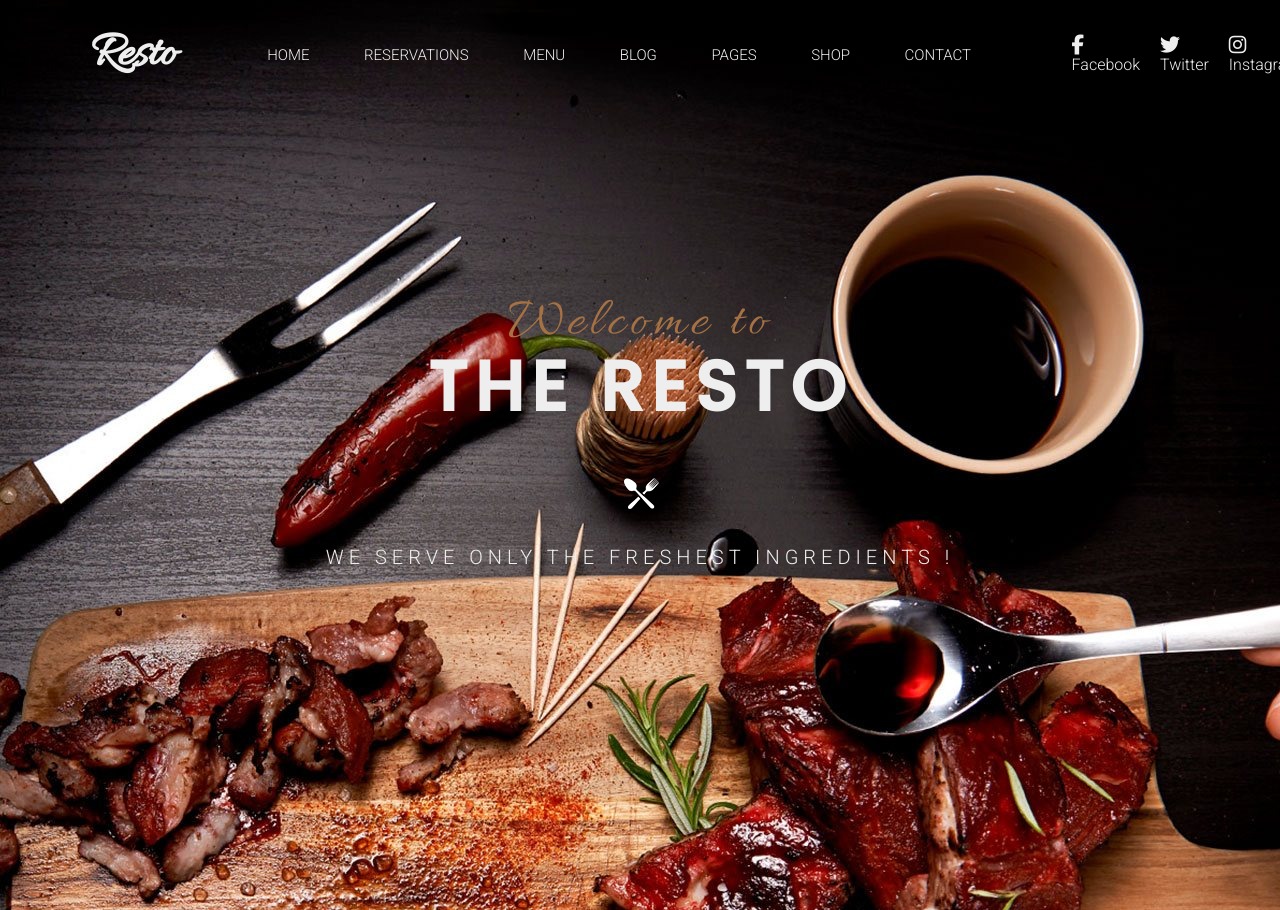
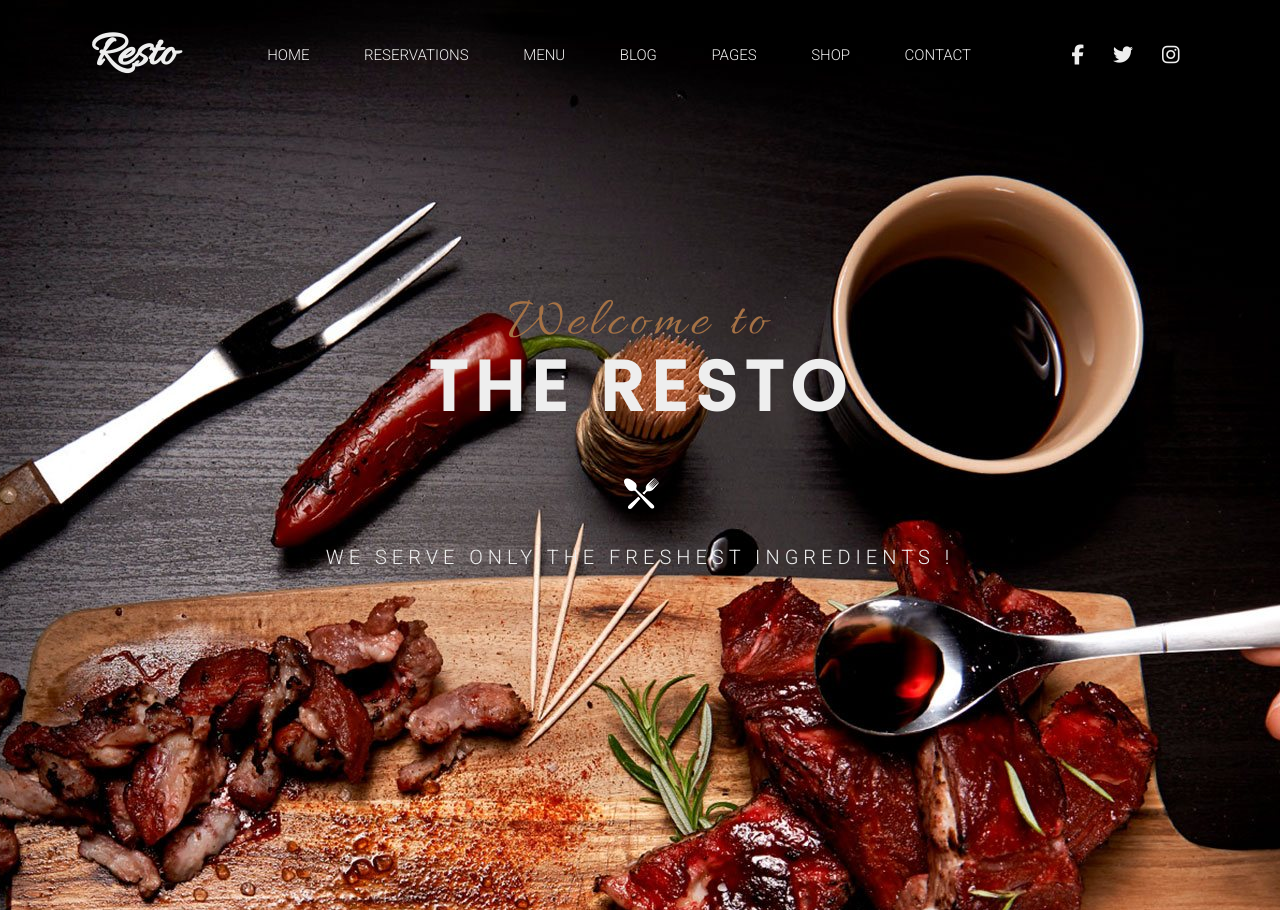
Before and after one commit to AnthonyMAURICE/TP-SASS-2, a website: page index.html in a window 1280 px wide. Shown: the top 910 px of the page. Drawn offline with Linux system fonts and the light colour scheme.

Commit message:
Fix: deleted <p> in nav-elements
Deleted <p> in nav-elements; leaving just the logos

```diff
--- a/index.html
+++ b/index.html
@@ -27,9 +27,9 @@
                     <a class="nav-elements" href="#">CONTACT</a>
                 </nav>
                 <div class="social-links">
-                    <a href="#" class="nav-elements"><i class="fa-brands fa-facebook-f fa-lg"></i><p>Facebook</p></a>
-                    <a href="#" class="nav-elements"><i class="fa-brands fa-twitter fa-lg"></i><p>Twitter</p></a>
-                    <a href="#" class="nav-elements"><i class="fa-brands fa-instagram fa-lg"></i><p>Instagram</p></a>
+                    <a href="#" class="nav-elements"><i class="fa-brands fa-facebook-f fa-lg"></i></a>
+                    <a href="#" class="nav-elements"><i class="fa-brands fa-twitter fa-lg"></i></a>
+                    <a href="#" class="nav-elements"><i class="fa-brands fa-instagram fa-lg"></i></a>
                 </div>
             </div>
             <div class="presentation">
@@ -339,10 +339,10 @@
                     </div>
                     <div class="followers">
                         <h3>FOLLOW US:</h3>
-                        <a href="#" class="nav-elements"><i class="fa-brands fa-facebook-f"></i><p>Facebook</p></a>
-                        <a href="#" class="nav-elements"><i class="fa-brands fa-twitter"></i><p>Twitter</p></a>
-                        <a href="#" class="nav-elements"><i class="fa-brands fa-instagram"></i><p>Instagram</p></a>
-                        <a href="#" class="nav-elements"><i class="fa-brands fa-pinterest"></i><p>Pinterest</p></a>
+                        <a href="#" class="nav-elements"><i class="fa-brands fa-facebook-f"></i></a>
+                        <a href="#" class="nav-elements"><i class="fa-brands fa-twitter"></i></a>
+                        <a href="#" class="nav-elements"><i class="fa-brands fa-instagram"></i></a>
+                        <a href="#" class="nav-elements"><i class="fa-brands fa-pinterest"></i></a>
                     </div>
                 </div>
             </div>
```
